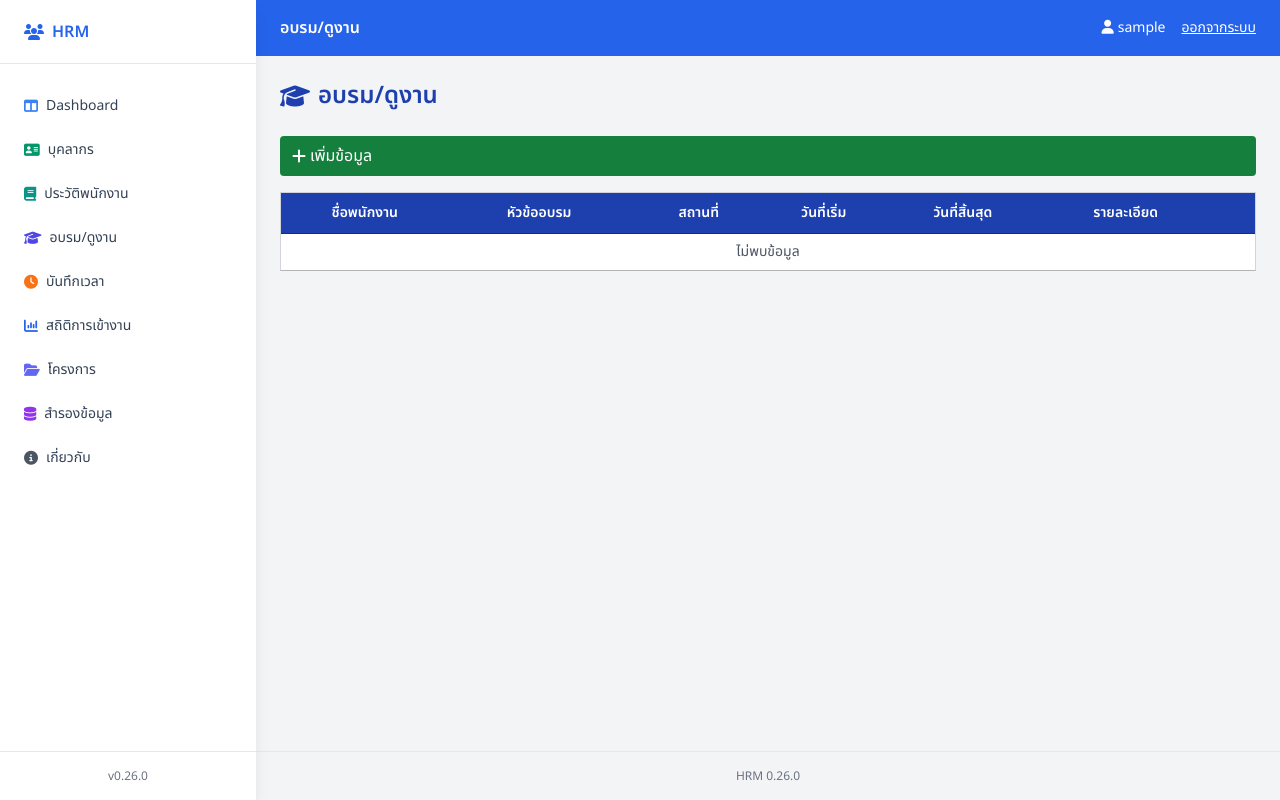
After one commit to theeraphol/hrm, a Flask app: page /hrm/trainings in a window 1280 px wide. The commit adds this page. Run offline with Flask 2, Linux system fonts and the light colour scheme; the visitor is signed in with stand-in values (Sample User, id 1); data that the repository does not hold is empty; some libraries are stand-ins or nearby versions.

Commit message:
เพิ่มหน้าจัดการอบรมและอัปเดตเวอร์ชัน

```diff
--- a/app.py
+++ b/app.py
@@ -364,6 +364,72 @@ def history():
         title='ประวัติพนักงาน'
     )
 
+# ----- Trainings -----
+
+@bp.route('/trainings', methods=['GET', 'POST'])
+def trainings():
+    if not sso_authenticated():
+        return redirect(url_for('hrm.login'))
+
+    message = ''
+    edit_record = None
+    open_modal = False
+    conn = get_connection()
+    try:
+        if request.method == 'POST':
+            form = request.form
+            data = (
+                form.get('staff_id'),
+                form.get('topic'),
+                form.get('place'),
+                form.get('start_date'),
+                form.get('end_date'),
+                form.get('description'),
+            )
+            with conn.cursor() as cur:
+                if form.get('id'):
+                    cur.execute(
+                        'UPDATE trainings SET staff_id=%s, topic=%s, place=%s, start_date=%s, end_date=%s, description=%s WHERE id=%s',
+                        data + (form.get('id'),),
+                    )
+                    message = 'แก้ไขข้อมูลเรียบร้อยแล้ว'
+                else:
+                    cur.execute(
+                        'INSERT INTO trainings (staff_id, topic, place, start_date, end_date, description) VALUES (%s,%s,%s,%s,%s,%s)',
+                        data,
+                    )
+                    message = 'เพิ่มข้อมูลเรียบร้อยแล้ว'
+                conn.commit()
+
+        edit_id = request.args.get('edit_id')
+        with conn.cursor() as cur:
+            cur.execute('SELECT id, full_name FROM staff ORDER BY full_name')
+            staff_list = cur.fetchall()
+
+        if edit_id:
+            with conn.cursor() as cur:
+                cur.execute('SELECT * FROM trainings WHERE id=%s', (edit_id,))
+                edit_record = cur.fetchone()
+            open_modal = True
+        elif request.args.get('add'):
+            open_modal = True
+
+        with conn.cursor() as cur:
+            cur.execute('SELECT t.*, s.full_name FROM trainings t JOIN staff s ON t.staff_id=s.id ORDER BY t.id')
+            rows = cur.fetchall()
+    finally:
+        conn.close()
+
+    return render_template(
+        'trainings.html',
+        training_list=rows,
+        staff_list=staff_list,
+        edit_record=edit_record,
+        message=message,
+        open_modal=open_modal,
+        title='อบรม/ดูงาน',
+    )
+
 # ----- Projects -----
 
 @bp.route('/projects')
--- a/config.py
+++ b/config.py
@@ -3,7 +3,7 @@ import os
 class Config:
     """การตั้งค่าสำหรับแอปพลิเคชัน"""
 
-    VERSION = "0.25.0"
+    VERSION = "0.26.0"
 
     # ตั้งเวลาเข้างานและออกงานเริ่มต้น
     DEFAULT_CHECKIN_TIME = os.environ.get('DEFAULT_CHECKIN_TIME', '08:30')
--- a/templates/base.html
+++ b/templates/base.html
@@ -36,6 +36,11 @@
         <li>
           <a href="{{ url_for('hrm.history') }}" class="flex items-center gap-2 p-2 rounded-lg hover:bg-blue-50">
             <i class="fa-solid fa-book text-teal-600"></i> ประวัติพนักงาน
+          </a>
+        </li>
+        <li>
+          <a href="{{ url_for('hrm.trainings') }}" class="flex items-center gap-2 p-2 rounded-lg hover:bg-blue-50">
+            <i class="fa-solid fa-graduation-cap text-indigo-600"></i> อบรม/ดูงาน
           </a>
         </li>
         <li>
--- /dev/null
+++ b/templates/trainings.html
@@ -0,0 +1,115 @@
+{% extends 'base.html' %}
+{% block body %}
+<h1 class="text-2xl font-bold text-blue-800 mb-6 flex items-center gap-2">
+  <i class="fa-solid fa-graduation-cap"></i><span>อบรม/ดูงาน</span>
+</h1>
+<div class="mb-4">
+  <a href="{{ url_for('hrm.trainings', add=1) }}" class="bg-green-700 text-white px-3 py-2 rounded hover:bg-green-800 flex items-center gap-1"><i class="fa-solid fa-plus"></i>เพิ่มข้อมูล</a>
+</div>
+<table id="trainTable" class="min-w-full bg-white border border-gray-300 text-sm">
+  <thead class="bg-blue-800 text-white">
+    <tr>
+      <th class="py-2 px-3 text-center"></th>
+      <th class="py-2 px-3 text-left">ชื่อพนักงาน</th>
+      <th class="py-2 px-3 text-left">หัวข้ออบรม</th>
+      <th class="py-2 px-3 text-left">สถานที่</th>
+      <th class="py-2 px-3 text-left">วันที่เริ่ม</th>
+      <th class="py-2 px-3 text-left">วันที่สิ้นสุด</th>
+      <th class="py-2 px-3 text-left">รายละเอียด</th>
+    </tr>
+  </thead>
+  <tbody>
+    {% for tr in training_list %}
+    <tr class="odd:bg-gray-100">
+      <td class="py-2 px-3 text-center">
+        <a href="{{ url_for('hrm.trainings', edit_id=tr.id) }}" class="text-blue-600 hover:underline"><i class="fa-solid fa-pen-to-square"></i></a>
+      </td>
+      <td class="py-2 px-3">{{ tr.full_name or '' }}</td>
+      <td class="py-2 px-3">{{ tr.topic or '' }}</td>
+      <td class="py-2 px-3">{{ tr.place or '' }}</td>
+      <td class="py-2 px-3">{{ tr.start_date or '' }}</td>
+      <td class="py-2 px-3">{{ tr.end_date or '' }}</td>
+      <td class="py-2 px-3">{{ tr.description or '' }}</td>
+    </tr>
+    {% else %}
+    <tr><td colspan="7" class="py-3 px-3 text-center text-gray-600">ไม่พบข้อมูล</td></tr>
+    {% endfor %}
+  </tbody>
+</table>
+{% if message %}
+<p class="mt-4 text-center text-green-700"><i class="fa-solid fa-circle-info mr-1"></i>{{ message }}</p>
+{% endif %}
+
+<div id="editModal" class="fixed inset-0 bg-black/30 hidden justify-start items-start overflow-auto">
+  <div id="modalBox" class="bg-white p-6 rounded shadow-lg w-full max-w-xl mx-auto mt-10 transform transition-all duration-300 -translate-y-10 opacity-0">
+    <form method="post" class="space-y-4">
+      <input type="hidden" name="id" value="{{ edit_record.id if edit_record else '' }}" />
+      <h2 class="text-lg font-semibold mb-4 flex items-center gap-2">
+        <i class="fa-solid fa-graduation-cap"></i>
+        {% if edit_record %}แก้ไขข้อมูล{% else %}เพิ่มข้อมูลอบรม{% endif %}
+      </h2>
+      <div>
+        <label class="block text-sm mb-1">พนักงาน</label>
+        <select name="staff_id" class="border border-gray-300 rounded px-3 py-2 w-full" required>
+          <option value="">-เลือกพนักงาน-</option>
+          {% for s in staff_list %}
+          <option value="{{ s.id }}" {% if edit_record and s.id==edit_record.staff_id %}selected{% endif %}>{{ s.full_name }}</option>
+          {% endfor %}
+        </select>
+      </div>
+      <div>
+        <label class="block text-sm mb-1">หัวข้ออบรม</label>
+        <input type="text" name="topic" value="{{ edit_record.topic if edit_record else '' }}" class="border border-gray-300 rounded px-3 py-2 w-full" required>
+      </div>
+      <div>
+        <label class="block text-sm mb-1">สถานที่</label>
+        <input type="text" name="place" value="{{ edit_record.place if edit_record else '' }}" class="border border-gray-300 rounded px-3 py-2 w-full">
+      </div>
+      <div class="grid grid-cols-2 gap-4">
+        <div>
+          <label class="block text-sm mb-1">วันที่เริ่ม</label>
+          <input type="date" name="start_date" value="{{ edit_record.start_date if edit_record else '' }}" class="border border-gray-300 rounded px-3 py-2 w-full">
+        </div>
+        <div>
+          <label class="block text-sm mb-1">วันที่สิ้นสุด</label>
+          <input type="date" name="end_date" value="{{ edit_record.end_date if edit_record else '' }}" class="border border-gray-300 rounded px-3 py-2 w-full">
+        </div>
+      </div>
+      <div>
+        <label class="block text-sm mb-1">รายละเอียด</label>
+        <textarea name="description" class="border border-gray-300 rounded px-3 py-2 w-full">{{ edit_record.description if edit_record else '' }}</textarea>
+      </div>
+      <div class="flex gap-2">
+        <button type="submit" class="bg-blue-700 text-white px-4 py-2 rounded hover:bg-blue-800 flex items-center gap-1"><i class="fa-solid fa-floppy-disk"></i>บันทึก</button>
+        {% if edit_record %}
+        <a href="{{ url_for('hrm.trainings') }}" class="px-4 py-2 rounded border border-gray-300 text-gray-600 hover:bg-gray-50">ยกเลิก</a>
+        {% endif %}
+        <button type="button" onclick="closeModal()" class="ml-auto px-4 py-2 text-gray-500 hover:underline">ปิด</button>
+      </div>
+    </form>
+  </div>
+</div>
+
+<script>
+function openModal(){
+  const m=document.getElementById('editModal');
+  const box=document.getElementById('modalBox');
+  m.classList.remove('hidden');
+  setTimeout(()=>{box.classList.remove('-translate-y-10','opacity-0');},10);
+}
+function closeModal(){
+  const m=document.getElementById('editModal');
+  const box=document.getElementById('modalBox');
+  box.classList.add('-translate-y-10','opacity-0');
+  setTimeout(()=>{m.classList.add('hidden');},300);
+}
+{% if open_modal %}window.addEventListener('load',openModal);{% endif %}
+$(document).ready(function(){
+  $('#trainTable').DataTable({
+    language:{url:'{{ url_for('static', filename='datatables/i18n/th.json') }}'},
+    pageLength:25,
+    lengthMenu:[[25,50,75,100,-1],[25,50,75,100,'ทั้งหมด']]
+  });
+});
+</script>
+{% endblock %}
```
Also changed, not shown: README.md.
